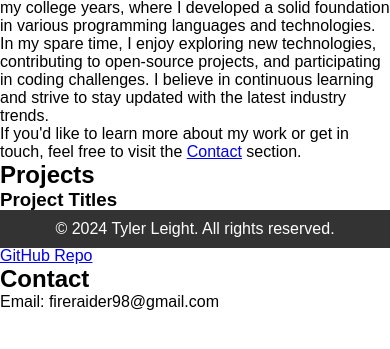
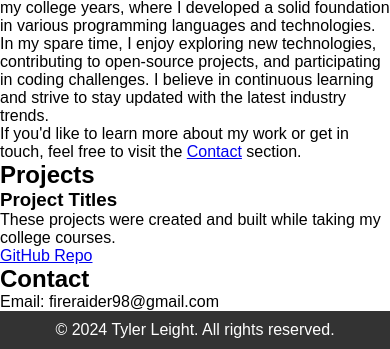
Before and after one commit to TLeight/solo_web_proj, a PHP site: page / in a window 390 px wide. Shown: the part 596-945 px from the top of the page. Before the commit the page ends 906 px from the top, so only its background shows below. Run offline with PHP 8.4, Linux system fonts and the light colour scheme.

Commit message:
fixed bug for phone web browser

```diff
--- a/css/style.css
+++ b/css/style.css
@@ -52,8 +52,7 @@ footer {
     text-align: center;
     padding: 10px 0;
     width: 100%;
-    position: absolute;
-    bottom: 0;
+    margin-top: auto; /* Ensure footer is pushed to the bottom */
 }
 
 /* Media Queries for responsiveness */
```
